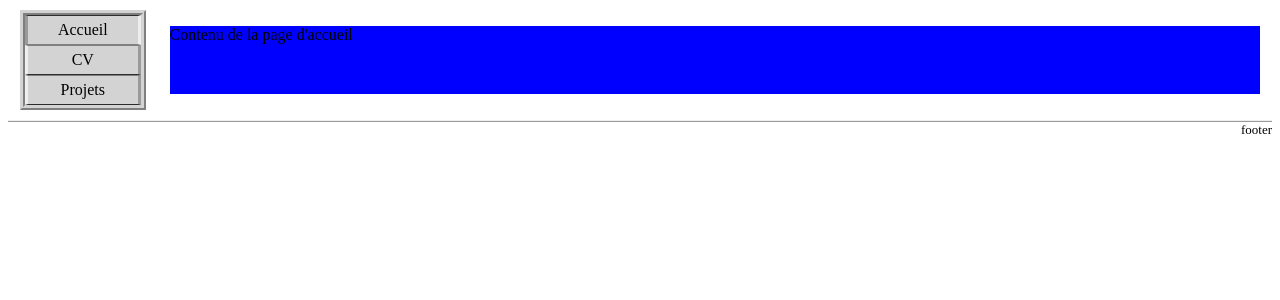
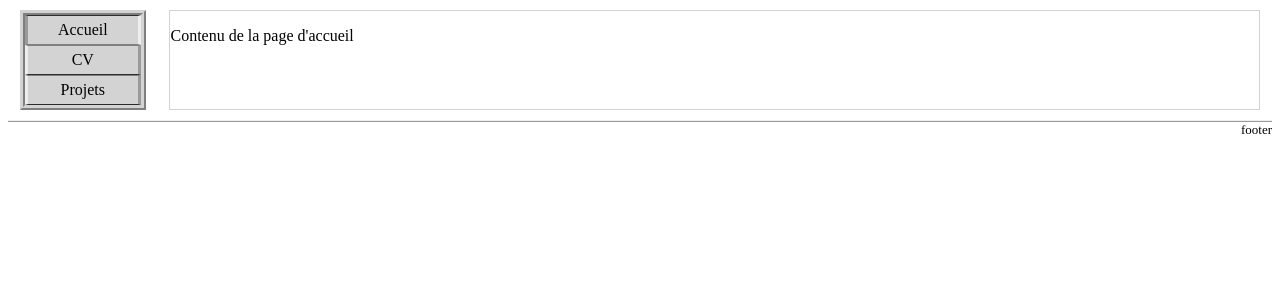
Before and after one commit to Alin236/IDAW, a PHP site: page / in a window 1280 px wide. Shown: the part 85-385 px from the top of the page. Run offline with PHP 8.4, Linux system fonts and the light colour scheme.

Commit message:
Changement dans le contenu

```diff
--- a/tp1/cv.html
+++ b/tp1/cv.html
@@ -15,7 +15,9 @@
                 <li><a href="projets.html">Projets</a></li>
             </ul>
         </nav>
-        <p class="contenu">Contenu de la page cv</p>
+        <div class="contenu">
+            <p>Contenu de la page cv</p>
+        </div>
     </div>
     <footer>footer</footer>
 </body>
--- a/tp1/index.html
+++ b/tp1/index.html
@@ -15,7 +15,9 @@
                 <li><a href="projets.html">Projets</a></li>
             </ul>
         </nav>
-        <p class="contenu">Contenu de la page d'accueil</p>
+        <div class="contenu">
+            <p>Contenu de la page d'accueil</p>
+        </div>
     </div>
     <footer>footer</footer>
 </body>
--- a/tp1/projets.html
+++ b/tp1/projets.html
@@ -15,7 +15,9 @@
                 <li id="currentpage"><a href="projets.html">Projets</a></li>
             </ul>
         </nav>
-        <p class="contenu">Contenu de la page projets</p>
+        <div class="contenu">
+            <p>Contenu de la page projets</p>
+        </div>
     </div>
     <footer>footer</footer>
 </body>
--- a/tp1/tp1.css
+++ b/tp1/tp1.css
@@ -35,7 +35,8 @@
 
 .contenu{
     flex-grow: 0.95;
-    background-color: blue;
+    align-self: stretch;
+    border: thin solid lightgray;
 }
 
 header{
```
